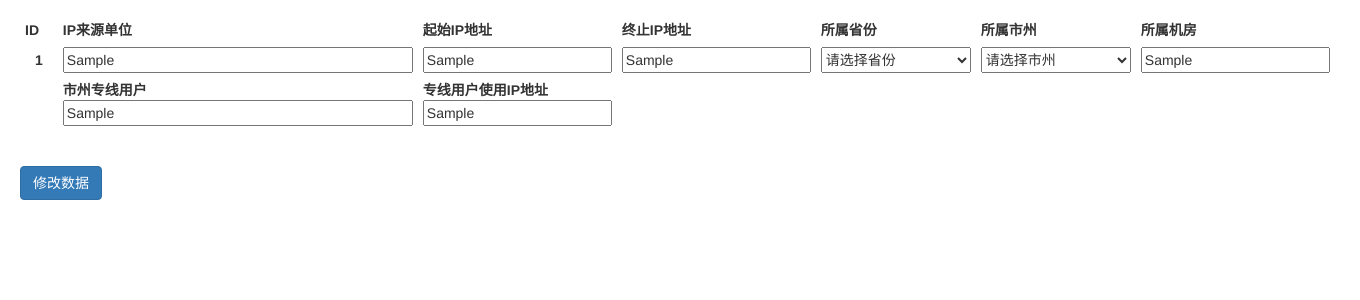
After one commit to derek-s/IPAMS, a Flask app: template templates/ipresmodify.html in a window 1360 px wide. The commit adds this page. Shown: the top 300 px of the page. Run offline with Flask 2, Linux system fonts and the light colour scheme; the template is opened without the code that fills it: most values are stand-ins (such as "Sample title", 1, 10 or a date in 2020); some libraries are stand-ins or nearby versions.

Commit message:
更新模板

```diff
--- a/templates/base.html
+++ b/templates/base.html
@@ -19,7 +19,7 @@
         var $PATH_ROOT = {{request.path | tojson | safe}}
         var csrf_token = "{{ csrf_token() }}"
     </script>
-
+    {% block headScript%}{% endblock%}
 </head>
 
 <body>
--- /dev/null
+++ b/templates/ipresmodify.html
@@ -0,0 +1,98 @@
+{% extends "base.html" %}{% block title %}IPRMS{% endblock %}
+{% block headScript %}
+<script type="text/javascript">
+    $(function(){
+        $("select#select_city").each(function(){
+            var City = $(this).val()
+            var Provinces = $(this).parent().siblings().children("#select_provinces")
+            Provinces.trigger("change")
+            console.log($(this).find("option[value = '" + City + "']").attr("selected", "selected"))
+        })
+    })
+</script>
+{% endblock %}
+{% block content -%}
+<div id="content_layer">
+    <div id="ipres_block">
+        <table id="ipres_table">
+            <tbody>
+                <tr class="ipres_ntr">
+                    <td class="ipres_ntd">
+                        <table class="ipres_nLine">
+                            <tbody>
+                                {% for ipres in ipResDatas %}
+                                <tr class="ipres_trinput">
+                                        <tr class="ipres_trh">
+                                                <th>ID</th>
+                                                <th>IP来源单位</th>
+                                                <th>起始IP地址</th>
+                                                <th>终止IP地址</th>
+                                                <th>所属省份</th>
+                                                <th>所属市州</th>
+                                                <th>所属机房</th>
+                                            </tr>
+                                    <tr class="fLine">
+                                        <td>
+                                            <label class="PvsModifyInput" id="id_province">{{ ipres.ID }}</label>
+                                        </td>
+                                        <td>
+                                            <input style="width: 350px" type="text" id="input_ipsource" value="{{ ipres.ipSource }}">
+                                        </td>
+                                        <td>
+                                            <input type="text" id="input_startip" value="{{ ipres.ipStart }}">
+                                        </td>
+                                        <td>
+                                            <input type="text" id="input_endip" value="{{ ipres.ipEnd }}">
+                                        </td>
+                                        <td>
+                                            <select name="ipres_PvsName" id="select_provinces">
+                                                <option value="Pvs_Null">请选择省份</option>
+                                                {%- for pName in Provinces %} {% if ipres.Provinces == pName%}
+                                                <option value="{{ pName }}" selected="selected">{{ pName }}</option>
+                                                {% else %}
+                                                <option value="{{ pName }}">{{ pName }}</option>
+                                                {% endif %} {% endfor %}
+                                            </select>
+                                        </td>
+                                        <td>
+                                            <select name="campus" id="select_city">
+                                                <option value="City_Null">请选择市州</option>
+                                                <option value="{{ ipres.City }}" selected="selected">{{ ipres.City }}</option>
+                                            </select>
+                                        </td>
+                                        <td>
+                                            <input type="text" id="input_mroom" value="{{ ipres.ipEnd }}" value="{{ ipres.MRoom }}">
+                                        </td>
+                                    </tr>
+                                    <tr class="sLine">
+                                        <tr class="ipres_trh">
+                                            <th></th>
+                                            <th>市州专线用户</th>
+                                            <th>专线用户使用IP地址</th>
+                                        </tr>
+                                        <tr class="inside_Line">
+                                            <td></td>
+                                            <td>
+                                                <input style="width: 350px" type="text" id="input_PVCTUser" value="{{ ipres.ipUser }}">
+                                            </td>
+                                            <td>
+                                                <input type="text" id="input_PVCTIP" value="{{ ipres.ipUsed }}">
+                                            </td>
+                                        </tr>
+                                    </tr>
+                                </tr>
+                                <tr class="bottom"></tr>
+                                {% endfor %}
+                            </tbody>
+                        </table>
+                    </td>
+                </tr>
+            </tbody>
+        </table>
+        <div class="buttonLinue">
+            <button class="btn btn-primary pPushButton" onclick="javascript:#">修改数据</button>
+        </div>
+
+    </div>
+</div>
+{%- endblock -%}
--- a/templates/table.html
+++ b/templates/table.html
@@ -39,7 +39,7 @@
                             <td style="width: 25%">{{ IP.ipUser }}</td>
                             <td style="width: 12%">{{ IP.ipUsed }}</td>
                             <td style="width: 8%">
-                                <button onclick="javascript:#" type="button" class="btn btn-link inline_button_link">管理</button> |
+                                <button onclick="javascript:ipres_ModfiyLayer('{{ IP.ID }}', 'get')" type="button" class="btn btn-link inline_button_link">管理</button> |
                                 <button onclick="javascript:ipRES_Delete('{{ IP.ID }}')" type="button" class="btn btn-link inline_button_link">删除</button>
                             </td>
                         </tr>
```
